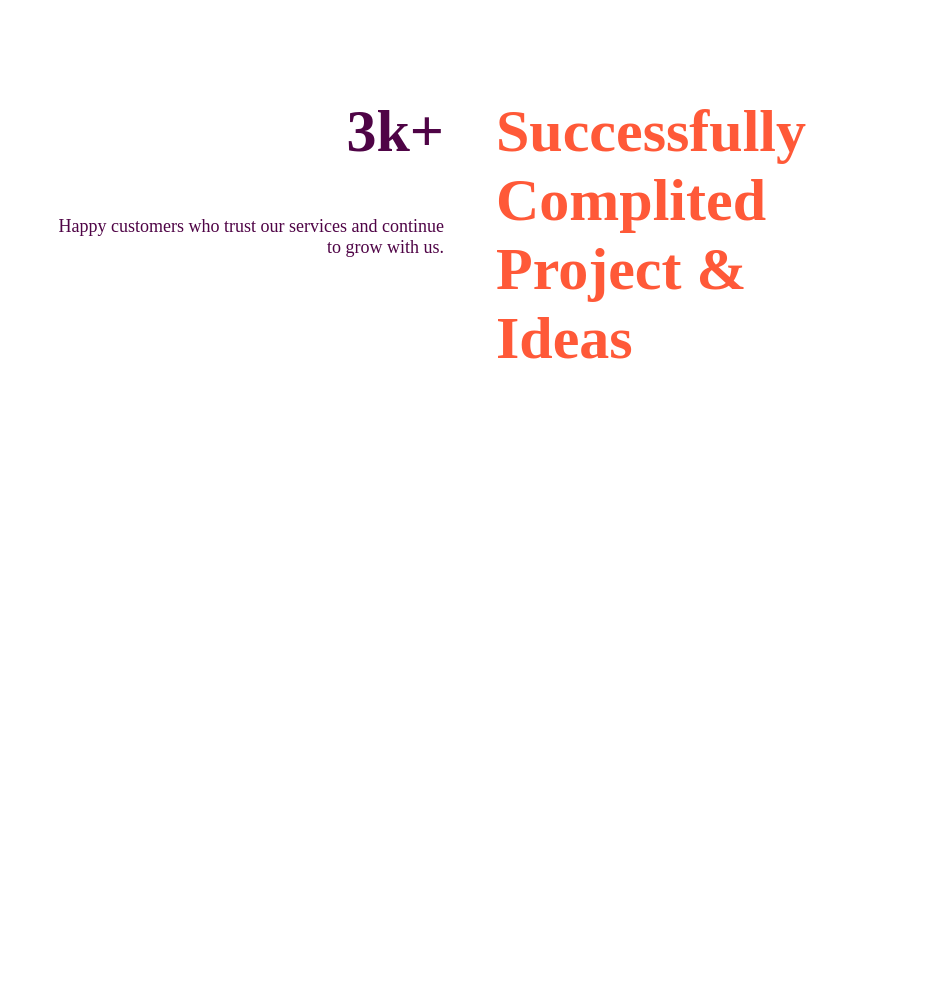
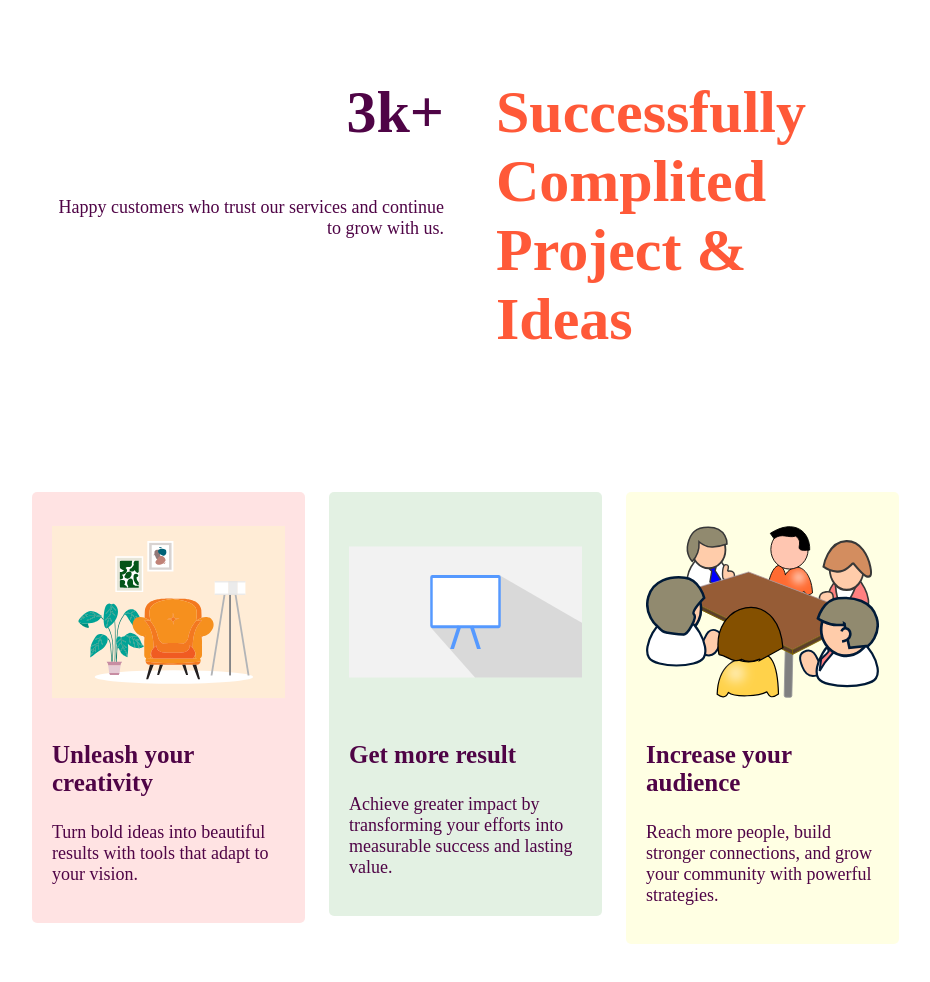
Before and after one commit to khan-91/brandlift, a plain HTML site: page index.html in a window 1280 px wide. Shown: the part 906-1888 px from the top of the page, without its empty margins (170-1100 px from the left). Before the commit the page ends 1405 px from the top, so only its background shows below. Drawn offline with Linux system fonts and the light colour scheme.

Commit message:
Second commit

```diff
--- a/css/index.css
+++ b/css/index.css
@@ -11,6 +11,10 @@ body {
 }
 
 header {
+  position: fixed;
+  left: 0;
+  right: 0;
+  background-color: white;
   padding: 10px 0px;
   box-shadow: 0 5px 20px #80808091;
 }
@@ -44,7 +48,7 @@ nav ul li a {
 }
 /* banner section */
 .banner-section {
-  padding: 50px;
+  padding: 130px 0 20px 0;
   text-align: center;
 }
 .banner-section h1 {
@@ -79,18 +83,56 @@ nav ul li a {
 .feature {
   padding: 26px;
 }
-.text-align{
-    text-align: right;
+.text-align {
+  text-align: right;
 }
 .feature h2 {
   font-size: 60px;
   color: #ff5938;
   text-transform: capitalize;
 }
-.feature h2 span{
-    color: #4f0446;
+.feature h2 span {
+  color: #4f0446;
 }
 .feature p {
   font-size: 18px;
   color: #4f0446;
 }
+/* blog section */
+.blog-section {
+  margin-bottom: 50px;
+}
+.col {
+  width: 33%;
+  float: left;
+  box-sizing: border-box;
+  padding: 12px;
+}
+.blog {
+  padding: 20px;
+  border-radius: 5px;
+  color: #4f0446;
+}
+.blog:hover {
+  background-color: rgba(153, 148, 148, 0.25);
+  transition: all 0.5s ease;
+}
+.blog img {
+  max-width: 100%;
+  height: 200px;
+}
+.blog h3 {
+  font-size: 25px;
+}
+.blog p {
+  font-size: 18px;
+}
+.red {
+  background-color: rgba(255, 0, 0, 0.11);
+}
+.green {
+  background-color: rgba(0, 128, 0, 0.11);
+}
+.yellow {
+  background-color: rgba(255, 255, 0, 0.11);
+}
--- a/index.html
+++ b/index.html
@@ -64,5 +64,40 @@
         </div>
       </div>
     </section>
+    <!-- blog section -->
+    <section class="blog-section">
+      <div class="wrapper">
+        <div class="col">
+          <div class="blog red">
+            <img src="images/living-room-7939062.svg" alt="" />
+            <h3>Unleash your creativity</h3>
+            <p>
+              Turn bold ideas into beautiful results with tools that adapt to
+              your vision.
+            </p>
+          </div>
+        </div>
+        <div class="col">
+          <div class="blog green">
+            <img src="images/percent-3331250.svg" alt="" />
+            <h3>Get more result</h3>
+            <p>
+              Achieve greater impact by transforming your efforts into
+              measurable success and lasting value.
+            </p>
+          </div>
+        </div>
+        <div class="col">
+          <div class="blog yellow">
+            <img src="images/meeting-152506.svg" alt="" />
+            <h3>Increase your audience</h3>
+            <p>
+              Reach more people, build stronger connections, and grow your
+              community with powerful strategies.
+            </p>
+          </div>
+        </div>
+      </div>
+    </section>
   </body>
 </html>
```
Also changed, not shown: images/feedback-9003452.svg (added), images/graph-7128361.svg (added), images/living-room-7939062.svg (added), images/meeting-152506.svg (added), images/percent-3331250.svg (added), images/pie-chart-7128370.svg (added).
